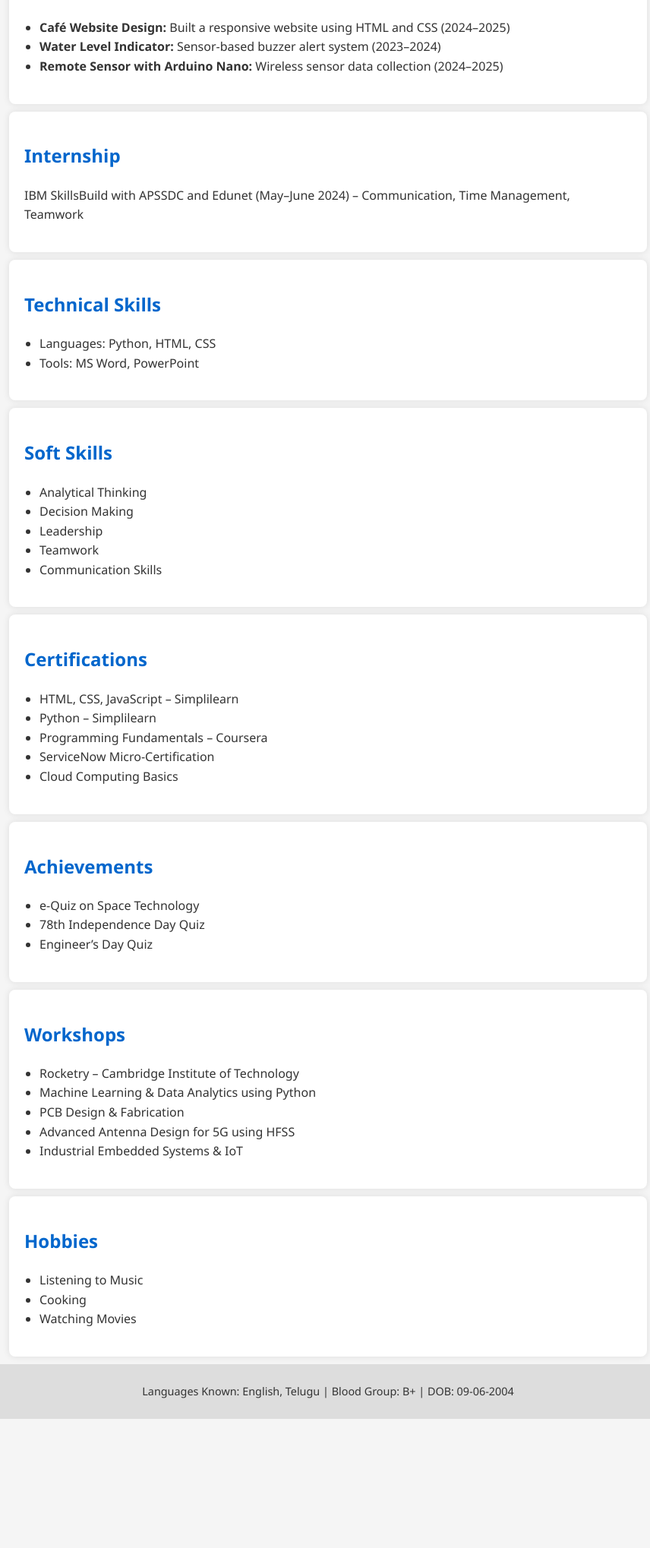
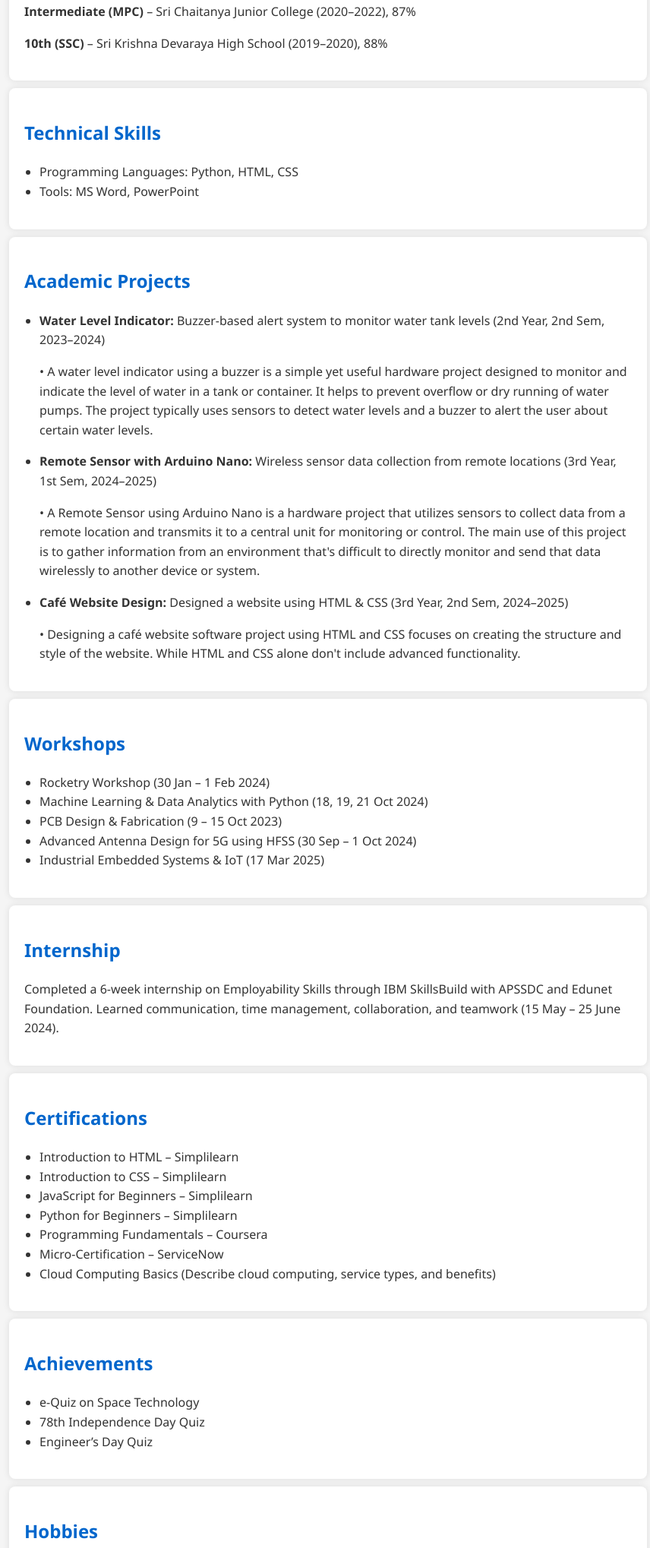
Before and after one commit to Prabhu-1911/personal-website, a plain HTML site: page index.html in a window 1280 px wide. Shown: the part 694-2732 px from the top of the page at 76% size, without its empty margins (208-1064 px from the left). Before the commit the page ends 2562 px from the top, so only its background shows below. Drawn offline with Linux system fonts and the light colour scheme.

Commit message:
index.html

```diff
--- a/index.html
+++ b/index.html
@@ -2,72 +2,81 @@
 <html lang="en">
 <head>
   <meta charset="UTF-8" />
-  <meta name="viewport" content="width=device-width, initial-scale=1.0" />
+  <meta name="viewport" content="width=device-width, initial-scale=1.0"/>
   <title>Prabhu | Personal Portfolio</title>
   <link rel="stylesheet" href="style.css" />
 </head>
 <body>
   <header>
     <h1>Munukutla Seetha Ram Prabhu</h1>
-    <p>Web Development Enthusiast | ECE Student</p>
+    <p>Electronics and Communication Engineering Student | Web Development Enthusiast</p>
     <div class="contact">
+      <p>Eluru, AP</p>
       <p>Email: <a href="mailto:munikutlaprabhu@gmail.com">munikutlaprabhu@gmail.com</a></p>
       <p>Phone: +91-9014712252</p>
       <p><a href="https://linkedin.com/in/munikutla-prabhu-0b2057259" target="_blank">LinkedIn Profile</a></p>
+      <p><a href="https://github.com/Prabhu-1911" target="_blank">GitHub Profile</a></p>
     </div>
   </header>
 
   <section>
-    <h2>Objective</h2>
-    <p>Enthusiastic fresher with a strong interest in web development and problem-solving, seeking opportunities to apply my skills through hands-on projects and contribute to building efficient, user-friendly web solutions.</p>
+    <h2>Career Objective</h2>
+    <p>Electronics and Communication Engineering graduate with a deep passion for software development. Eager to leverage problem-solving skills, hands-on experience, and a strong foundation in coding to build efficient, scalable solutions. Committed to continuous learning and innovation, seeking opportunities to contribute to impactful software projects.</p>
   </section>
 
   <section>
     <h2>Education</h2>
-    <p><strong>B.Tech in ECE</strong> – Ramachandra College of Engineering, Eluru, AP (2022–Present)</p>
+    <p><strong>B.Tech in Electronics & Communication Engineering</strong> – Ramachandra College of Engineering, Eluru, AP (2022–Present), CGPA: 8.25 (75%)</p>
+    <p><strong>Intermediate (MPC)</strong> – Sri Chaitanya Junior College (2020–2022), 87%</p>
+    <p><strong>10th (SSC)</strong> – Sri Krishna Devaraya High School (2019–2020), 88%</p>
   </section>
 
   <section>
-    <h2>Projects</h2>
+    <h2>Technical Skills</h2>
     <ul>
-      <li><strong>Café Website Design:</strong> Built a responsive website using HTML and CSS (2024–2025)</li>
-      <li><strong>Water Level Indicator:</strong> Sensor-based buzzer alert system (2023–2024)</li>
-      <li><strong>Remote Sensor with Arduino Nano:</strong> Wireless sensor data collection (2024–2025)</li>
+      <li>Programming Languages: Python, HTML, CSS</li>
+      <li>Tools: MS Word, PowerPoint</li>
+    </ul>
+  </section>
+
+  <section>
+    <h2>Academic Projects</h2>
+    <ul>
+      <li><strong>Water Level Indicator:</strong> Buzzer-based alert system to monitor water tank levels (2nd Year, 2nd Sem, 2023–2024)</li>
+      <p>• A water level indicator using a buzzer is a simple yet useful hardware project designed to monitor and indicate the level of water in a tank or container. It helps to prevent overflow or dry running of water pumps. The project typically uses sensors to detect water levels and a buzzer to alert the user about certain water levels.</p>
+      <li><strong>Remote Sensor with Arduino Nano:</strong> Wireless sensor data collection from remote locations (3rd Year, 1st Sem, 2024–2025)</li>
+      <p>• A Remote Sensor using Arduino Nano is a hardware project that utilizes sensors to collect data from a remote location and transmits it to a central unit for monitoring or control. The main use of this project is to gather information from an environment that's difficult to directly monitor and send that data wirelessly to another device or system.</p>
+      <li><strong>Café Website Design:</strong> Designed a website using HTML & CSS (3rd Year, 2nd Sem, 2024–2025)</li>
+      <p>• Designing a café website software project using HTML and CSS focuses on creating the structure and style of the website. While HTML and CSS alone don't include advanced functionality.</p>
+    </ul>
+  </section>
+
+  <section>
+    <h2>Workshops</h2>
+    <ul>
+      <li>Rocketry Workshop (30 Jan – 1 Feb 2024)</li>
+      <li>Machine Learning & Data Analytics with Python (18, 19, 21 Oct 2024)</li>
+      <li>PCB Design & Fabrication (9 – 15 Oct 2023)</li>
+      <li>Advanced Antenna Design for 5G using HFSS (30 Sep – 1 Oct 2024)</li>
+      <li>Industrial Embedded Systems & IoT (17 Mar 2025)</li>
     </ul>
   </section>
 
   <section>
     <h2>Internship</h2>
-    <p>IBM SkillsBuild with APSSDC and Edunet (May–June 2024) – Communication, Time Management, Teamwork</p>
-  </section>
-
-  <section>
-    <h2>Technical Skills</h2>
-    <ul>
-      <li>Languages: Python, HTML, CSS</li>
-      <li>Tools: MS Word, PowerPoint</li>
-    </ul>
-  </section>
-
-  <section>
-    <h2>Soft Skills</h2>
-    <ul>
-      <li>Analytical Thinking</li>
-      <li>Decision Making</li>
-      <li>Leadership</li>
-      <li>Teamwork</li>
-      <li>Communication Skills</li>
-    </ul>
+    <p>Completed a 6-week internship on Employability Skills through IBM SkillsBuild with APSSDC and Edunet Foundation. Learned communication, time management, collaboration, and teamwork (15 May – 25 June 2024).</p>
   </section>
 
   <section>
     <h2>Certifications</h2>
     <ul>
-      <li>HTML, CSS, JavaScript – Simplilearn</li>
-      <li>Python – Simplilearn</li>
+      <li>Introduction to HTML – Simplilearn</li>
+      <li>Introduction to CSS – Simplilearn</li>
+      <li>JavaScript for Beginners – Simplilearn</li>
+      <li>Python for Beginners – Simplilearn</li>
       <li>Programming Fundamentals – Coursera</li>
-      <li>ServiceNow Micro-Certification</li>
-      <li>Cloud Computing Basics</li>
+      <li>Micro-Certification – ServiceNow</li>
+      <li>Cloud Computing Basics (Describe cloud computing, service types, and benefits)</li>
     </ul>
   </section>
 
@@ -81,27 +90,27 @@
   </section>
 
   <section>
-    <h2>Workshops</h2>
+    <h2>Hobbies</h2>
     <ul>
-      <li>Rocketry – Cambridge Institute of Technology</li>
-      <li>Machine Learning & Data Analytics using Python</li>
-      <li>PCB Design & Fabrication</li>
-      <li>Advanced Antenna Design for 5G using HFSS</li>
-      <li>Industrial Embedded Systems & IoT</li>
+      <li>Listening to Music</li>
+      <li>Watching Movies</li>
+      <li>Learning New Things</li>
     </ul>
   </section>
 
   <section>
-    <h2>Hobbies</h2>
-    <ul>
-      <li>Listening to Music</li>
-      <li>Cooking</li>
-      <li>Watching Movies</li>
-    </ul>
+    <h2>Personal Details</h2>
+    <p><strong>Name:</strong> Munukutla Seetha Ram Prabhu</p>
+    <p><strong>Father’s Name:</strong> M. Veera Venkaiah</p>
+    <p><strong>DOB:</strong> 09-06-2004</p>
+    <p><strong>Address:</strong> 19-18, Vinayaka Nagar, Eluru Mandal, Eluru Dist, AP, Pincode: 534001</p>
+    <p><strong>Nationality:</strong> Indian</p>
+    <p><strong>Religion:</strong> Hindu</p>
   </section>
 
   <footer>
-    <p>Languages Known: English, Telugu | Blood Group: B+ | DOB: 09-06-2004</p>
+
+    <p>&copy; 2025 Munukutla Seetha Ram Prabhu. All rights reserved.</p>
   </footer>
 </body>
 </html>
```
